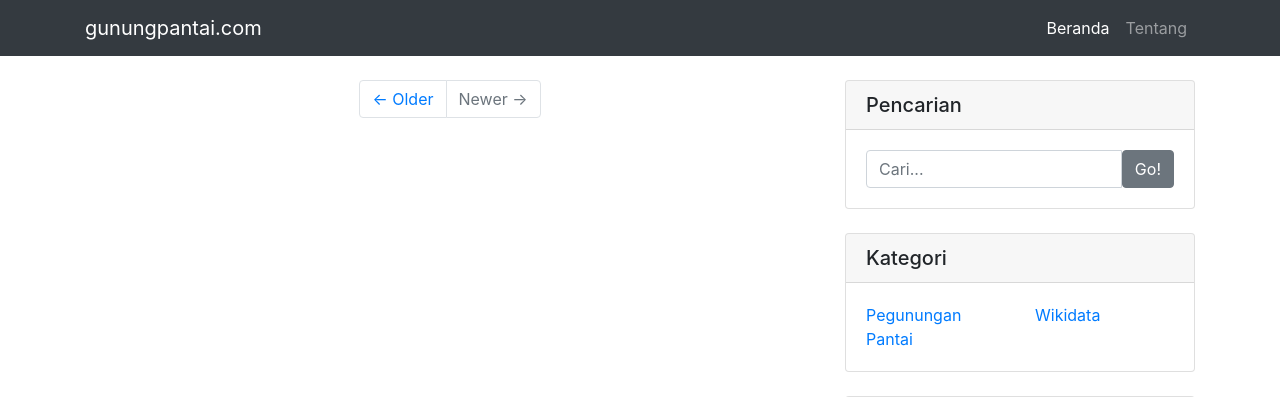
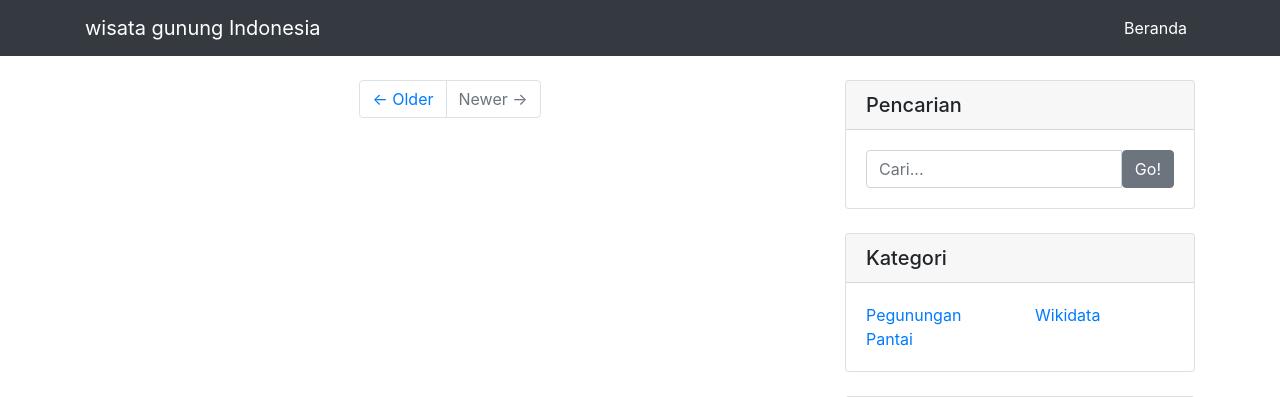
Before and after one commit to riswanto84/pantaigunungRDF, a CodeIgniter app: page /pantaigunungRDF/index.php/beranda/index in a window 1280 px wide. Shown: the top 397 px of the page. Run offline with CodeIgniter, Linux system fonts and the light colour scheme; data that the repository does not hold is empty; some libraries are stand-ins or nearby versions.

Commit message:
31 12 18 11.43

```diff
--- a/application/views/beranda.php
+++ b/application/views/beranda.php
@@ -2,21 +2,6 @@
 defined('BASEPATH') OR exit('No direct script access allowed');
 ?>
 
-<script>
-        // fungsi initialize untuk mempersiapkan peta
-        function initialize() {
-        var propertiPeta = {
-            center:new google.maps.LatLng(-8.5830695,116.3202515),
-            zoom:9,
-            mapTypeId:google.maps.MapTypeId.ROADMAP
-        };
-
-        var peta = new google.maps.Map(document.getElementById("googleMap"), propertiPeta);
-        }
-
-        // event jendela di-load
-        google.maps.event.addDomListener(window, 'load', initialize);
-    </script>
 
 <!-- Page Content -->
 <div class="container">
--- a/application/views/template/header.php
+++ b/application/views/template/header.php
@@ -11,7 +11,7 @@ defined('BASEPATH') OR exit('No direct script access allowed');
     <meta name="description" content="">
     <meta name="author" content="">
 
-    <title>gunungpantai.com - Tugas Semantic Web kelompok : Kami        -MIK UI 2018-</title>
+    <title>wisata gunung - Tugas Semantic Web kelompok : Kami        -MIK UI 2018-</title>
 
     <!-- Bootstrap core CSS -->
     <link href="<?php echo base_url("bootstrap/vendor/bootstrap/css/bootstrap.min.css"); ?>"
@@ -28,19 +28,16 @@ defined('BASEPATH') OR exit('No direct script access allowed');
     <!-- Navigation -->
     <nav class="navbar navbar-expand-lg navbar-dark bg-dark fixed-top">
       <div class="container">
-        <a class="navbar-brand" href="#">gunungpantai.com</a>
+        <a class="navbar-brand" href="<?php echo site_url(); ?>">wisata gunung Indonesia</a>
         <button class="navbar-toggler" type="button" data-toggle="collapse" data-target="#navbarResponsive" aria-controls="navbarResponsive" aria-expanded="false" aria-label="Toggle navigation">
           <span class="navbar-toggler-icon"></span>
         </button>
         <div class="collapse navbar-collapse" id="navbarResponsive">
           <ul class="navbar-nav ml-auto">
             <li class="nav-item active">
-              <a class="nav-link" href="#">Beranda
+              <a class="nav-link" href="<?php echo site_url(); ?>">Beranda
                 <span class="sr-only">(current)</span>
               </a>
-            </li>
-            <li class="nav-item">
-              <a class="nav-link" href="#">Tentang</a>
             </li>
           </ul>
         </div>
```
